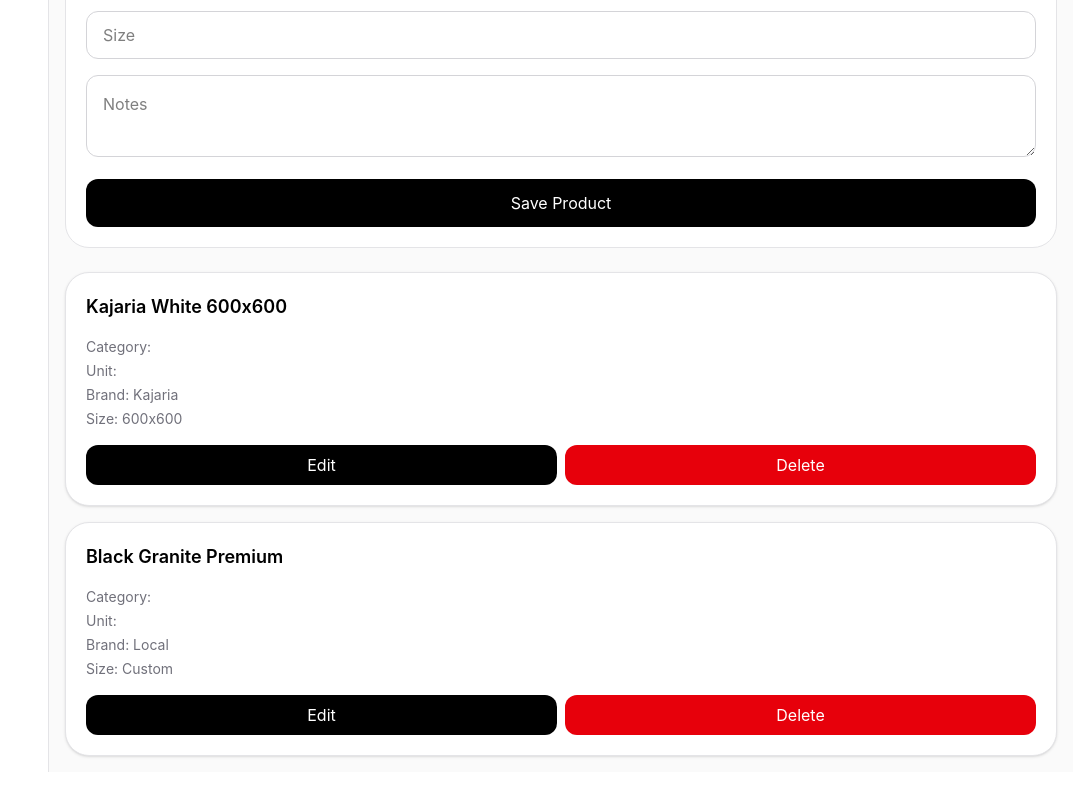
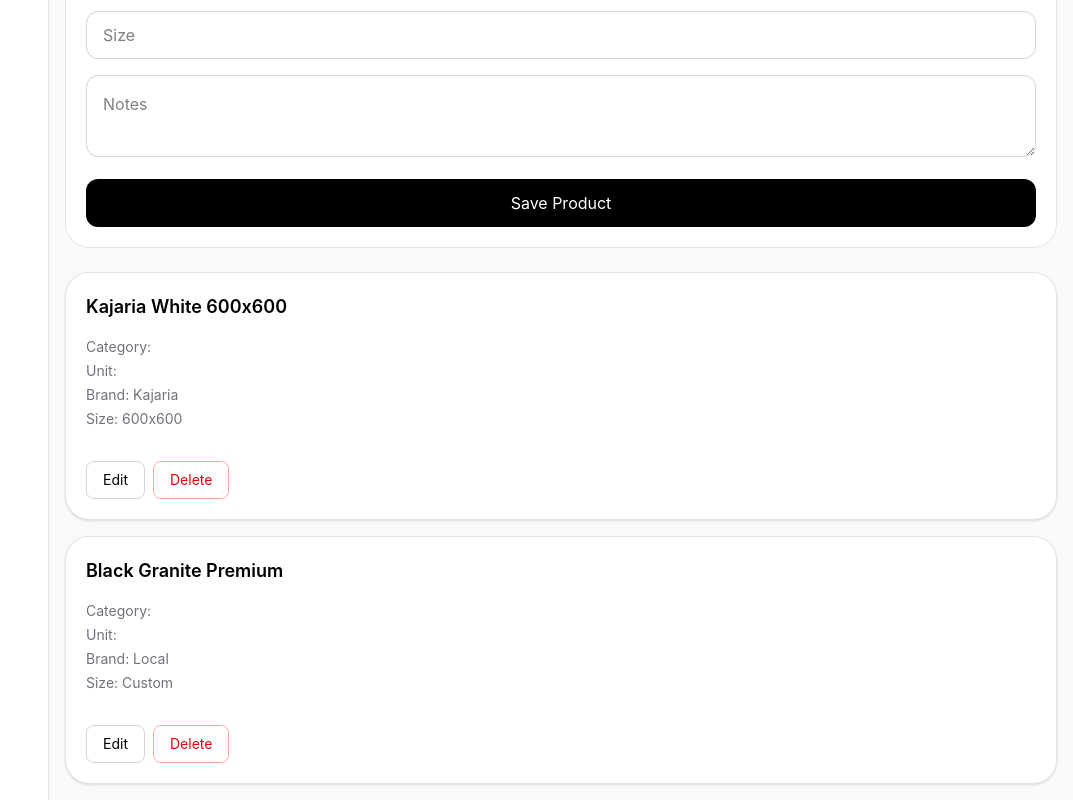
Before and after one commit to aasim-khan-989/Stone-ERP-APP, a React (Vite) app: page /inventory/products in a window 1280 px wide. Shown: the part 531-1331 px from the top of the page, without its empty margins (207-1280 px from the left). Before the commit the page ends 1303 px from the top, so only its background shows below. Built offline with nearby package versions, Linux system fonts and the light colour scheme; no server answers.

Commit message:
Improve product card action button layout

```diff
--- a/src/features/inventory/components/ProductCard.jsx
+++ b/src/features/inventory/components/ProductCard.jsx
@@ -42,13 +42,36 @@ export default function ProductCard({
       </div>
 
       <div className="flex gap-2 mt-4">
-        <button className="flex-1 bg-black text-white py-2 rounded-xl">
-          Edit
-        </button>
+       <div className="flex justify-end gap-2 mt-4">
+  <button
+    className="
+      px-4
+      py-2
+      text-sm
+      border
+      border-zinc-300
+      rounded-lg
+      hover:bg-zinc-100
+    "
+  >
+    Edit
+  </button>
 
-        <button className="flex-1 bg-red-600 text-white py-2 rounded-xl">
-          Delete
-        </button>
+  <button
+    className="
+      px-4
+      py-2
+      text-sm
+      border
+      border-red-300
+      text-red-600
+      rounded-lg
+      hover:bg-red-50
+    "
+  >
+    Delete
+  </button>
+</div>
       </div>
     </div>
   );
```
